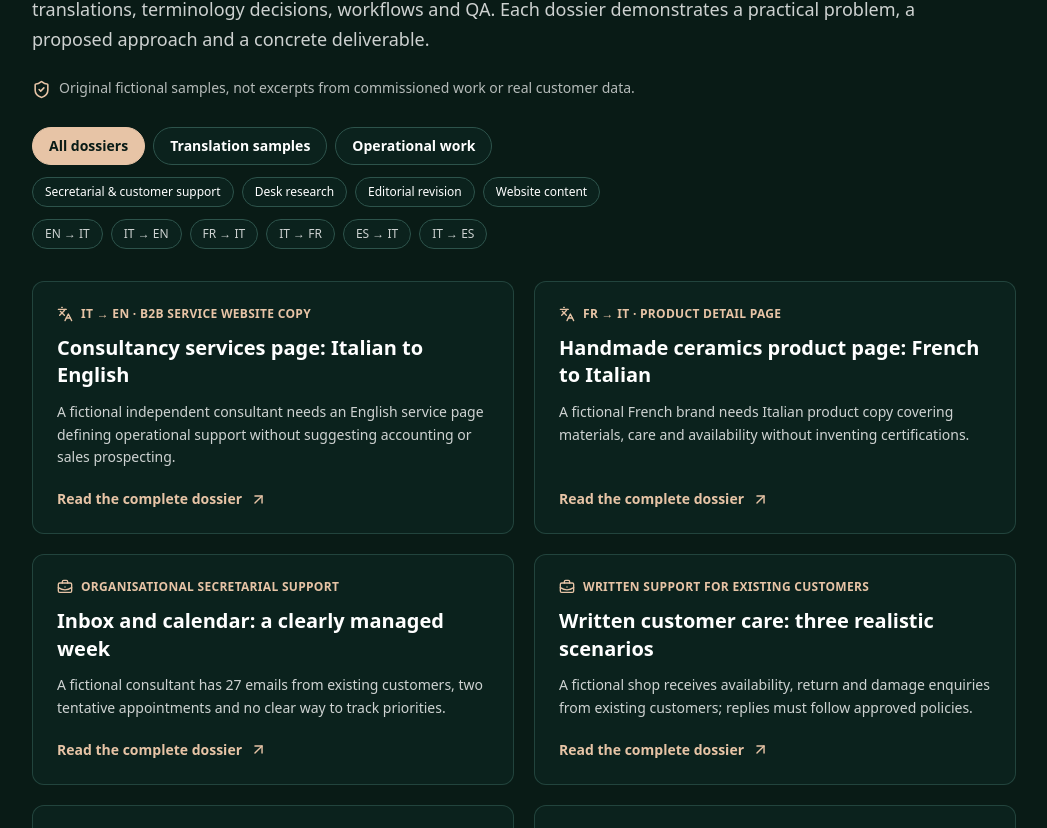
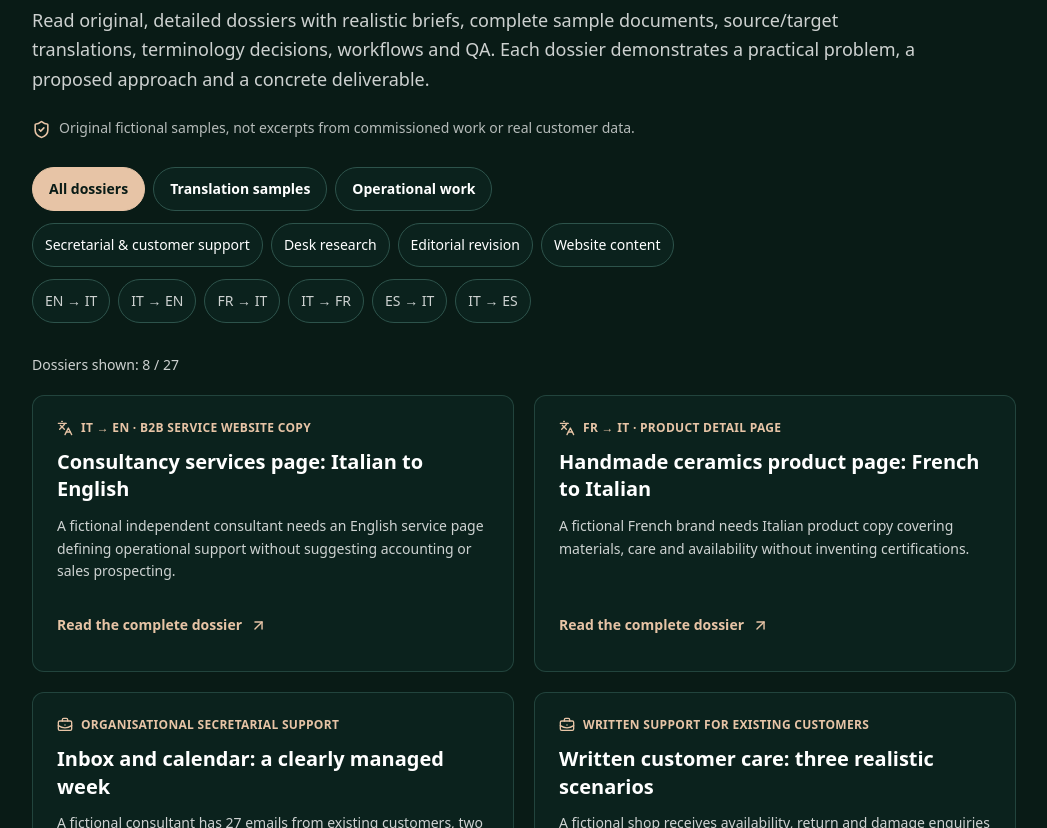
Before and after one commit to noemitomassetti/noemitomassetti-it, a React (Vite) app: page /work-examples in a window 1280 px wide. Shown: the part 1552-2380 px from the top of the page, without its empty margins (116-1163 px from the left). Built offline with nearby package versions, Linux system fonts and the light colour scheme; the HTML template or start-up script is replaced by a standard one.

Commit message:
feat(portfolio): accessible filters, clear sample claims and visible result feedback

```diff
--- a/src/components/PortfolioDeepShowcase.tsx
+++ b/src/components/PortfolioDeepShowcase.tsx
@@ -9,16 +9,17 @@ import { DIRECTION_LABELS } from "@/lib/portfolioDeepTypes";
 const FEATURED_IDS=["it-en-consultancy-services","fr-it-handmade-product","inbox-calendar-triage","customer-care-escalations","existing-client-notice-editing","website-help-page-microcopy","course-information-source-audit","existing-customer-multilingual-email-pack"];
 type Filter = "all" | "translation" | "operations" | "backoffice" | "research" | "writing" | "web" | "EN-IT" | "IT-EN" | "FR-IT" | "IT-FR" | "ES-IT" | "IT-ES";
 const text = {
-  it: {eyebrow:"Approfondimenti e lavori completi",title:"Scopri come lavoro, attraverso gli elaborati",description:"Oltre alle schede sintetiche, consulta dossier originali con brief realistici, documenti completi, traduzioni a fronte, scelte terminologiche, procedure e controlli. Ogni dossier presenta un problema concreto, l’approccio proposto e un elaborato consultabile.",all:"Tutti i dossier",translation:"Traduzioni a fronte",operations:"Assistenza e organizzazione",backoffice:"Segreteria, customer care e back office",research:"Ricerche informative",writing:"Revisione e cataloghi",web:"Contenuti web",read:"Esplora il dossier completo",source:"Traduzione",context:"Caso operativo",notice:"Materiali dimostrativi originali: non sono estratti di lavori commissionati né contengono dati di clienti reali.",caption:"Documenti, testi e metodi consultabili"},
-  en: {eyebrow:"In-depth work examples",title:"Explore the actual work behind each service",description:"Read original, detailed dossiers with realistic briefs, complete sample documents, source/target translations, terminology decisions, workflows and QA. Each dossier demonstrates a practical problem, a proposed approach and a concrete deliverable.",all:"All dossiers",translation:"Translation samples",operations:"Operational work",backoffice:"Secretarial & customer support",research:"Desk research",writing:"Editorial revision",web:"Website content",read:"Read the complete dossier",source:"Translation",context:"Operational study",notice:"Original fictional samples, not excerpts from commissioned work or real customer data.",caption:"Sample deliverables and working methods"},
-  fr: {eyebrow:"Exemples approfondis",title:"Découvrez le travail concret derrière chaque prestation",description:"Consultez des dossiers détaillés : scénarios plausibles, documents complets, traductions en regard, choix terminologiques, procédures et contrôles. Chaque dossier présente un besoin concret, une méthode et un livrable consultable.",all:"Tous les dossiers",translation:"Exemples de traduction",operations:"Soutien opérationnel",backoffice:"Secrétariat et relation client",research:"Recherche documentaire",writing:"Révision éditoriale",web:"Contenus web",read:"Consulter le dossier complet",source:"Traduction",context:"Étude opérationnelle",notice:"Échantillons fictifs originaux, et non extraits de travaux réels ou de données clients.",caption:"Livrables et méthodes à consulter"},
-  es: {eyebrow:"Muestras de trabajo detalladas",title:"Descubre el trabajo concreto detrás de cada servicio",description:"Consulta dossiers originales y detallados con supuestos verosímiles, documentos completos, traducciones en paralelo, decisiones terminológicas, procedimientos y controles. Cada dossier presenta una situación concreta, el método y un entregable.",all:"Todos los dossiers",translation:"Muestras de traducción",operations:"Apoyo operativo",backoffice:"Secretaría y atención al cliente",research:"Investigación documental",writing:"Revisión editorial",web:"Contenidos web",read:"Ver dossier completo",source:"Traducción",context:"Caso operativo",notice:"Ejemplos originales ficticios, no extractos de trabajos encargados ni datos de clientes reales.",caption:"Entregables y métodos para consultar"}
+  it: {eyebrow:"Approfondimenti e lavori completi",title:"Scopri come lavoro, attraverso gli elaborati",description:"Oltre alle schede sintetiche, consulta dossier originali con brief realistici, documenti completi, traduzioni a fronte, scelte terminologiche, procedure e controlli. Ogni dossier presenta un problema concreto, l’approccio proposto e un elaborato consultabile.",all:"Tutti i dossier",translation:"Traduzioni a fronte",operations:"Assistenza e organizzazione",backoffice:"Segreteria, customer care e back office",research:"Ricerche informative",writing:"Revisione e cataloghi",web:"Contenuti web",read:"Esplora il dossier completo",source:"Traduzione",context:"Caso operativo",notice:"Materiali dimostrativi originali: non sono estratti di lavori commissionati né contengono dati di clienti reali.",caption:"Documenti, testi e metodi consultabili",results:"Dossier visualizzati"},
+  en: {eyebrow:"In-depth work examples",title:"See how I approach each service through detailed samples",description:"Read original, detailed dossiers with realistic briefs, complete sample documents, source/target translations, terminology decisions, workflows and QA. Each dossier demonstrates a practical problem, a proposed approach and a concrete deliverable.",all:"All dossiers",translation:"Translation samples",operations:"Operational work",backoffice:"Secretarial & customer support",research:"Desk research",writing:"Editorial revision",web:"Website content",read:"Read the complete dossier",source:"Translation",context:"Operational study",notice:"Original fictional samples, not excerpts from commissioned work or real customer data.",caption:"Sample deliverables and working methods",results:"Dossiers shown"},
+  fr: {eyebrow:"Exemples approfondis",title:"Découvrez le travail concret derrière chaque prestation",description:"Consultez des dossiers détaillés : scénarios plausibles, documents complets, traductions en regard, choix terminologiques, procédures et contrôles. Chaque dossier présente un besoin concret, une méthode et un livrable consultable.",all:"Tous les dossiers",translation:"Exemples de traduction",operations:"Soutien opérationnel",backoffice:"Secrétariat et relation client",research:"Recherche documentaire",writing:"Révision éditoriale",web:"Contenus web",read:"Consulter le dossier complet",source:"Traduction",context:"Étude opérationnelle",notice:"Échantillons fictifs originaux, et non extraits de travaux réels ou de données clients.",caption:"Livrables et méthodes à consulter",results:"Dossiers affichés"},
+  es: {eyebrow:"Muestras de trabajo detalladas",title:"Descubre el trabajo concreto detrás de cada servicio",description:"Consulta dossiers originales y detallados con supuestos verosímiles, documentos completos, traducciones en paralelo, decisiones terminológicas, procedimientos y controles. Cada dossier presenta una situación concreta, el método y un entregable.",all:"Todos los dossiers",translation:"Muestras de traducción",operations:"Apoyo operativo",backoffice:"Secretaría y atención al cliente",research:"Investigación documental",writing:"Revisión editorial",web:"Contenidos web",read:"Ver dossier completo",source:"Traducción",context:"Caso operativo",notice:"Ejemplos originales ficticios, no extractos de trabajos encargados ni datos de clientes reales.",caption:"Entregables y métodos para consultar",results:"Dosieres mostrados"}
 } satisfies Record<Language,Record<string,string>>;
 const DIRECTIONS: Filter[] = ["EN-IT","IT-EN","FR-IT","IT-FR","ES-IT","IT-ES"];
 
 export function PortfolioDeepShowcase({lang}:{lang:Language}) {
   const [filter,setFilter]=useState<Filter>("all");
   const [showAll,setShowAll]=useState(false);
+  const chooseFilter=(next:Filter)=>{setFilter(next);setShowAll(false);};
   const t=text[lang];
   const visible=useMemo(()=>DEEP_PORTFOLIO_ITEMS.filter(entry=>{
     if(filter==="all") return true;
@@ -35,18 +36,19 @@ export function PortfolioDeepShowcase({lang}:{lang:Language}) {
       <p className="text-lg leading-relaxed text-foreground/80 max-w-4xl mb-6">{t.description}</p>
       <p className="flex gap-2 items-start text-sm text-foreground/70 mb-7"><ShieldCheck size={19} className="text-primary shrink-0 mt-0.5"/>{t.notice}</p>
       <nav aria-label={t.caption} className="flex flex-wrap gap-2 mb-3">
-        {(["all","translation","operations"] as Filter[]).map(key=><button type="button" key={key} onClick={()=>setFilter(key)} aria-pressed={filter===key}
-          className={"px-4 py-2 rounded-full text-sm font-semibold border transition-colors " + (filter===key?"bg-primary border-primary text-primary-foreground":"bg-card border-border hover:border-primary")}>{key==="all"?t.all:key==="translation"?t.translation:t.operations}</button>)}
+        {(["all","translation","operations"] as Filter[]).map(key=><button type="button" key={key} onClick={()=>chooseFilter(key)} aria-pressed={filter===key} aria-controls="dossier-results"
+          className={"inline-flex min-h-11 items-center px-4 py-2 rounded-full text-sm font-semibold border transition-colors focus-visible:outline-none focus-visible:ring-2 focus-visible:ring-primary focus-visible:ring-offset-2 " + (filter===key?"bg-primary border-primary text-primary-foreground":"bg-card border-border hover:border-primary")}>{key==="all"?t.all:key==="translation"?t.translation:t.operations}</button>)}
       </nav>
-      <div className="flex flex-wrap gap-2 mb-3" aria-label={t.operations}>
-        {(["backoffice","research","writing","web"] as Filter[]).map(key=><button type="button" key={key} onClick={()=>setFilter(key)} aria-pressed={filter===key}
-          className={"px-3 py-1.5 rounded-full text-xs font-medium border transition-colors " + (filter===key?"bg-primary text-primary-foreground border-primary":"bg-card border-border hover:border-primary")}>{t[key as "backoffice"|"research"|"writing"|"web"]}</button>)}
+      <div role="group" className="flex flex-wrap gap-2 mb-3" aria-label={t.operations}>
+        {(["backoffice","research","writing","web"] as Filter[]).map(key=><button type="button" key={key} onClick={()=>chooseFilter(key)} aria-pressed={filter===key} aria-controls="dossier-results"
+          className={"inline-flex min-h-11 items-center px-3 py-2 rounded-full text-sm font-medium border transition-colors focus-visible:outline-none focus-visible:ring-2 focus-visible:ring-primary focus-visible:ring-offset-2 " + (filter===key?"bg-primary text-primary-foreground border-primary":"bg-card border-border hover:border-primary")}>{t[key as "backoffice"|"research"|"writing"|"web"]}</button>)}
       </div>
-      <div className="flex flex-wrap gap-2 mb-8" aria-label="EN IT FR ES">
-        {DIRECTIONS.map(direction=><button type="button" key={direction} onClick={()=>setFilter(direction)} aria-pressed={filter===direction}
-          className={"px-3 py-1.5 rounded-full font-medium text-xs border transition-colors " + (filter===direction?"bg-primary text-primary-foreground border-primary":"bg-card border-border text-foreground/80 hover:border-primary")}>{DIRECTION_LABELS[direction as keyof typeof DIRECTION_LABELS]}</button>)}
+      <div role="group" className="flex flex-wrap gap-2 mb-8" aria-label="EN IT FR ES">
+        {DIRECTIONS.map(direction=><button type="button" key={direction} onClick={()=>chooseFilter(direction)} aria-pressed={filter===direction} aria-controls="dossier-results"
+          className={"inline-flex min-h-11 items-center px-3 py-2 rounded-full font-medium text-sm border transition-colors focus-visible:outline-none focus-visible:ring-2 focus-visible:ring-primary focus-visible:ring-offset-2 " + (filter===direction?"bg-primary text-primary-foreground border-primary":"bg-card border-border text-foreground/80 hover:border-primary")}>{DIRECTION_LABELS[direction as keyof typeof DIRECTION_LABELS]}</button>)}
       </div>
-      <div className="grid md:grid-cols-2 gap-5">
+      <p role="status" aria-live="polite" aria-atomic="true" className="mb-5 text-sm text-foreground/80">{t.results}: {displayed.length} / {visible.length}</p>
+      <div id="dossier-results" className="grid md:grid-cols-2 gap-5">
         {displayed.map(entry=>{
           const it=entry.item;
           return <article key={it.id} className="bg-card border border-border/70 hover:border-primary/50 transition-colors rounded-xl p-6 flex flex-col">
@@ -54,14 +56,14 @@ export function PortfolioDeepShowcase({lang}:{lang:Language}) {
               {entry.kind==="translation" ? DIRECTION_LABELS[entry.item.direction]+" · "+entry.item.domain[lang] : entry.item.service[lang]}</p>
             <h3 className="text-xl font-bold leading-snug mb-3">{it.title[lang]}</h3>
             <p className="text-sm text-foreground/80 leading-relaxed mb-5 flex-1">{entry.kind==="translation"?entry.item.context[lang]:entry.item.scenario[lang]}</p>
-            <Link to={getDeepPortfolioPath(it.id,lang)} className="inline-flex gap-2 items-center font-semibold text-primary hover:underline text-sm">
+            <Link to={getDeepPortfolioPath(it.id,lang)} aria-label={`${t.read}: ${it.title[lang]}`} className="inline-flex min-h-11 gap-2 items-center font-semibold text-primary hover:underline text-sm focus-visible:outline-none focus-visible:ring-2 focus-visible:ring-primary focus-visible:ring-offset-2 rounded">
               {t.read}<ArrowUpRight size={17} aria-hidden="true"/>
             </Link>
           </article>
         })}
       </div>
-      {filter==="all"&&<div className="flex justify-center mt-7"><button type="button" aria-expanded={showAll} onClick={()=>setShowAll(value=>!value)} className="rounded-lg border border-primary px-6 py-3 text-primary font-semibold hover:bg-primary/10">{showAll ? toggleText[lang][1] : toggleText[lang][0]+" ("+visible.length+")"}</button></div>}
-      <p className="mt-5 text-xs text-muted-foreground flex gap-2 items-center"><Globe2 size={16}/>{t.caption} · {displayed.length}/{visible.length}</p>
+      {filter==="all"&&<div className="flex justify-center mt-7"><button type="button" aria-expanded={showAll} aria-controls="dossier-results" onClick={()=>setShowAll(value=>!value)} className="rounded-lg border border-primary px-6 py-3 text-primary font-semibold hover:bg-primary/10 focus-visible:outline-none focus-visible:ring-2 focus-visible:ring-primary focus-visible:ring-offset-2">{showAll ? toggleText[lang][1] : toggleText[lang][0]+" ("+visible.length+")"}</button></div>}
+      <p className="mt-5 text-xs text-muted-foreground flex gap-2 items-center"><Globe2 size={16}/>{t.caption}</p>
     </div>
   </section>;
 }
```
